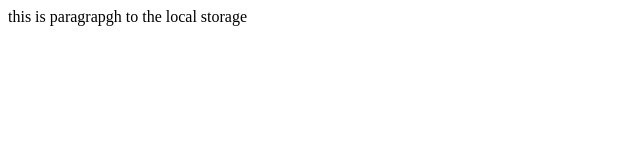
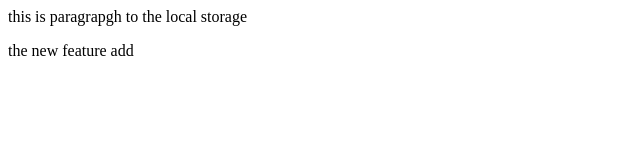
Before and after one commit to 6353-46/local-repos, a plain HTML site: page index.html in a window 1280 px wide. Shown: the whole page, without its empty margins (0-640 px from the left). Drawn offline with Linux system fonts and the light colour scheme.

Commit message:
new feature added

```diff
--- a/index.html
+++ b/index.html
@@ -1 +1,2 @@
 <p>this is paragrapgh to the local storage  </p>
+<p>the new feature add </p>
```
